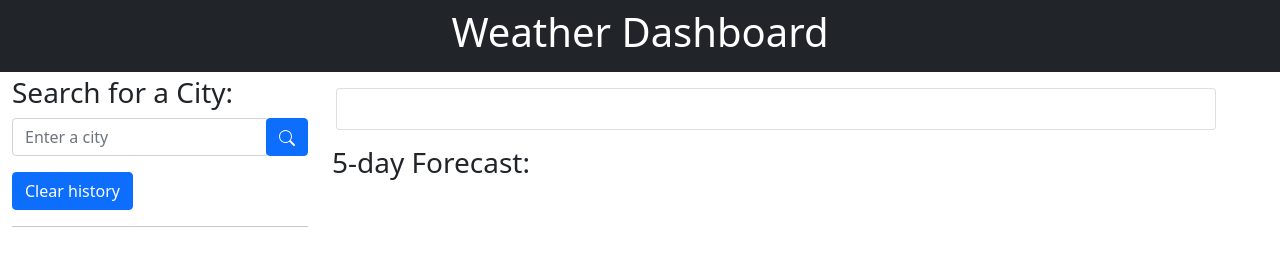
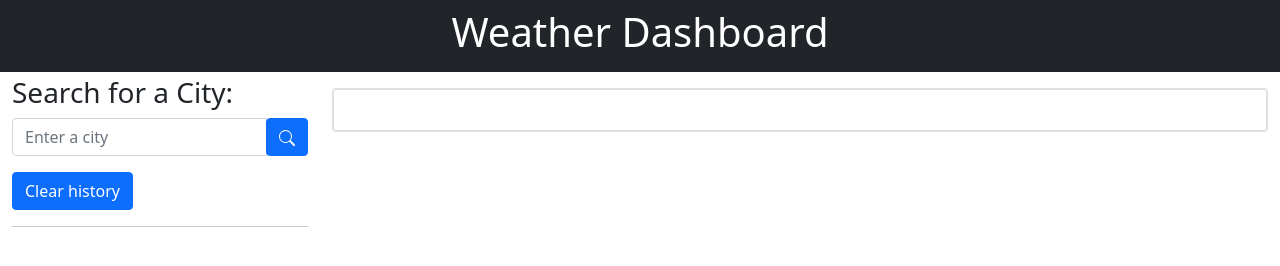
Before and after one commit to AnaraB/weather-dashboard, a plain HTML site: page index.html in a window 1280 px wide. Drawn offline with nearby package versions, Linux system fonts and the light colour scheme.

Commit message:
five day forecast section added and removed with d-none

```diff
--- a/assets/js/script.js
+++ b/assets/js/script.js
@@ -40,6 +40,9 @@ function getCityWeather(enteredCity){
   })
   .then((data) => {
 
+       $('.five-day-title').remove('d-none');
+
+
         //get hold of lat and long of the entered city
         let lat = data.coord.lat;
         let lon = data.coord.lon;
@@ -78,6 +81,7 @@ function getCityWeather(enteredCity){
 
 
 function displayTodaysWeather(data){
+
 
   // Empty the content of .current-weather  before appending new information
   $(".current-weather").empty();
@@ -188,12 +192,6 @@ function capitalizeFirstLetter(word) {
 
   return word.charAt(0).toUpperCase() + word.slice(1);
 }
- //call function to generate city buttons
-// renderSearchButtons();
-// if (searchedCities.length > 0) {
-//     getCityWeather(searchedCities[searchedCities.length - 1]);
-// }
-
 
 //adding a click event listener to all elements with class of city-btn
  $("#history").on('click',".city-btn", function() {
--- a/index.html
+++ b/index.html
@@ -37,8 +37,8 @@
       </aside>
 
       <div class="col-lg-9">
-        <section id="today" class="row" role="region" aria-live="polite">
-          <div class="col-lg-11 m-3 card" id="today-weather">
+        <section id="today" class="card my-3" role="region" aria-live="polite">
+          <div class="card" id="today-weather">
             <div class="card-body">
               <h3 id="city-name" class="align-middle"></h3>
               <div class="current-weather"></div>
@@ -48,7 +48,7 @@
 
         <section id="five-days-forecast" class="row">
           <div class="col-12">
-            <h3>5-day Forecast:</h3>
+            <h3 class="five-day-title d-none">5-day Forecast:</h3>
           </div>
           <div class="row forecast-five">
             <div class="col-md-2 forecast m-2 text-white"></div>
```
